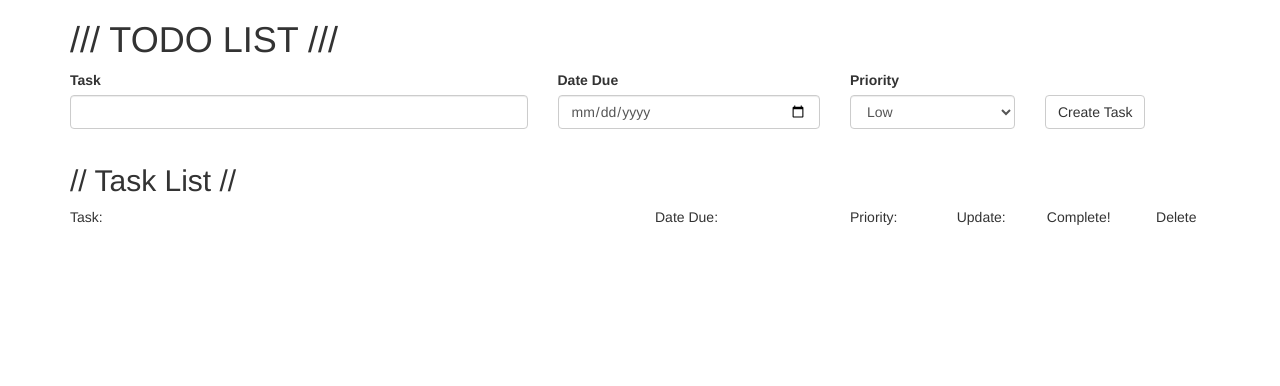
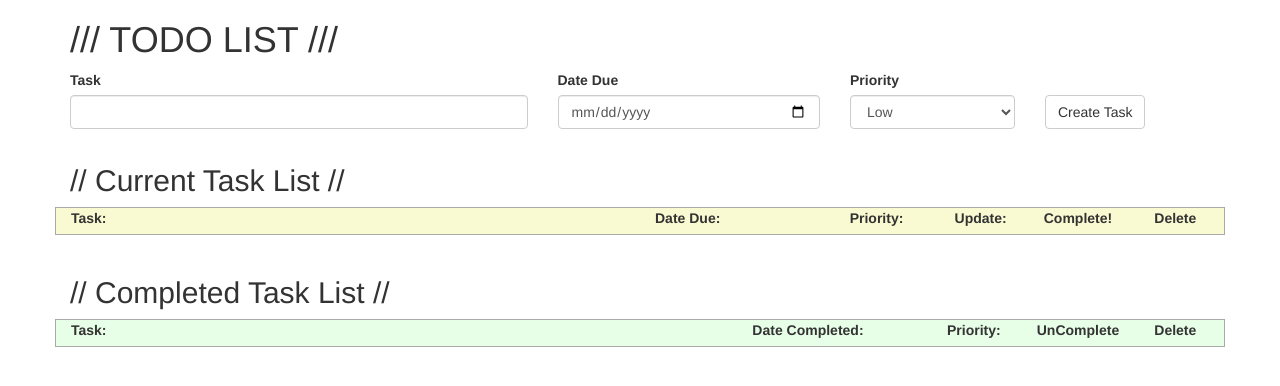
Before and after one commit to billkremer/upsilon-weekend-4-todo-list, a website: page public/views/index.html in a window 1280 px wide. Drawn offline with Linux system fonts and the light colour scheme; no server answers.

Commit message:
updated the index.html with the completed list placeholders.

```diff
--- a/public/views/index.html
+++ b/public/views/index.html
@@ -44,11 +44,11 @@
 
 </div>   <!-- class row closer -->
 
-    <h2>// Task List //</h2>
+    <h2>// Current Task List //</h2>
 
 
     <div class='dataCenteringClass'>
-      <div class='row taskHeader'>
+      <div class='row currentTaskHeader'>
         <div class='task col-xs-6'>
           Task:
         </div>
@@ -76,16 +76,41 @@
 
 
       </div>
+    </div>
+
+<br />
+<h2>// Completed Task List //</h2>
+    <div class='dataCenteringClass'>
+      <div class='row completedTaskHeader'>
+        <div class='task col-xs-7'>
+          Task:
+        </div>
 
 
-    </div>
+        <div class='dueDate col-xs-2'>
+          Date Completed:
+        </div>
+        <div class='priority col-xs-1'>
+          Priority:
+        </div>
+        <div class='updateButton col-xs-1'>
+          UnComplete
+        </div>
+        <!-- <div class='completedButton col-xs-1'>
+          Complete!
+        </div> -->
+        <div class='deleteButton col-xs-1'>
+          Delete
+        </div>
+      </div>
 
-    <!-- <div id="errorMessages">
-      <h2>// WARNING //</h2>
-    </div> -->
+      <div id="completedTaskList">
+
+        <!-- data rows to be added via JavaScript -->
 
 
-
+      </div>
+    </div>
     </main>
   </body>
 </html>
```
